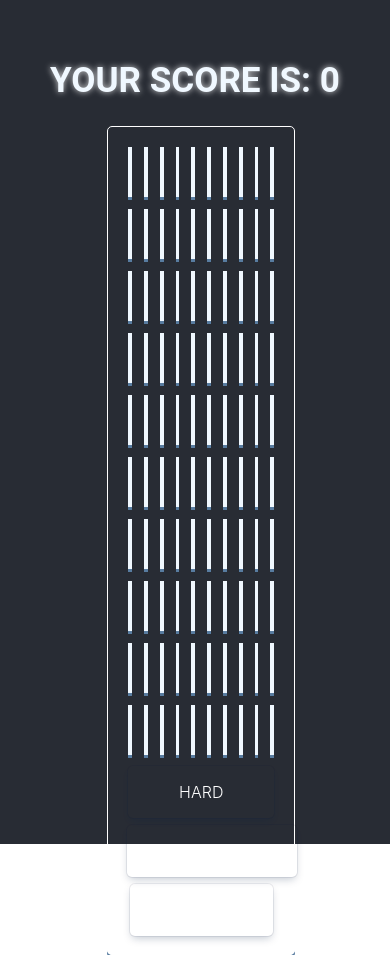
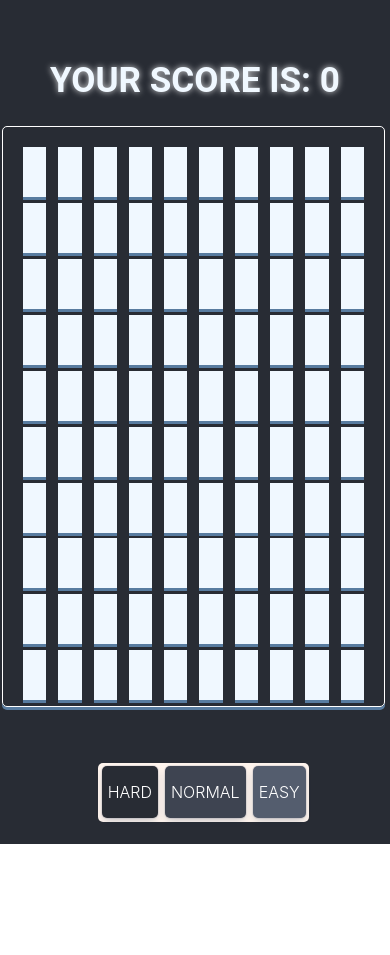
Before and after one commit to sagivmis/MineSweeper, a React (Create React App) app: page / in a window 390 px wide. After the commit the page ends 844 px from the top, so only its background shows below. Built offline with nearby package versions, Linux system fonts and the light colour scheme.

Commit message:
[Update] responsiveness of website

```diff
--- a/src/components/Board/Board.css
+++ b/src/components/Board/Board.css
@@ -11,3 +11,32 @@
     border-radius: 5px;
     box-shadow: 0px 3px 0px 0px #587ca0;
 }
+.control {
+    background-color: seashell;
+    position: absolute;
+    bottom: -20%;
+    left: 37.5%;
+    border-radius: 5px;
+}
+@media only screen and (max-width: 1300px) {
+    .board {
+        left: 18.5%;
+        width: 60%;
+    }
+}
+
+@media only screen and (max-width: 900px) {
+    .board {
+        left: 0.5%;
+        width: 90%;
+        height: 65vh;
+        grid-gap: 10px;
+    }
+    .control {
+        background-color: seashell;
+        position: absolute;
+        bottom: -20%;
+        left: 25%;
+        border-radius: 5px;
+    }
+}
--- a/src/components/Board/Board.js
+++ b/src/components/Board/Board.js
@@ -71,6 +71,7 @@ const Board = ({ setNumCellsClicked, setWin, setShowRes }) => {
                     onClick={() => {
                         setBombCount(25);
                     }}
+                    color='#282c34'
                 />
                 <Button
                     content={"NORMAL"}
@@ -78,6 +79,7 @@ const Board = ({ setNumCellsClicked, setWin, setShowRes }) => {
                     onClick={() => {
                         setBombCount(10);
                     }}
+                    color='#3e4451'
                 />
                 <Button
                     content={"EASY"}
@@ -85,6 +87,7 @@ const Board = ({ setNumCellsClicked, setWin, setShowRes }) => {
                     onClick={() => {
                         setBombCount(5);
                     }}
+                    color='#545d6e'
                 />
             </div>
         </div>
--- a/src/components/Button/Button.css
+++ b/src/components/Button/Button.css
@@ -33,8 +33,8 @@
         color: #fff;
         border: none;
 
-        padding: 17.7px calc(12% + 2rem);
-        margin: 3.5px;
+        /* padding: 17.7px calc(12% + 2rem);
+        margin: 3.5px; */
         border-radius: 5px;
         cursor: pointer;
 
--- a/src/components/Button/Button.js
+++ b/src/components/Button/Button.js
@@ -51,6 +51,7 @@ const Button = ({
     if (size)
         style = {
             color: fontColor,
+            backgroundColor: color,
             padding: padding ? padding : "",
             paddingRight: paddingSide ? paddingSide : "",
             paddingLeft: paddingSide ? paddingSide : "",
--- a/src/components/Result/Result.css
+++ b/src/components/Result/Result.css
@@ -20,3 +20,15 @@
 .lose {
     background-color: rgba(222, 1, 45, 0.5);
 }
+
+@media only screen and (max-width: 1300px) {
+    .result-text {
+        left: 23.5%;
+    }
+}
+
+@media only screen and (max-width: 900px) {
+    .result-text {
+        left: 0%;
+    }
+}
--- a/src/components/Score/Score.css
+++ b/src/components/Score/Score.css
@@ -1,5 +1,6 @@
 .score {
     position: relative;
+    right: 2%;
     color: aliceblue;
     font-size: 30px;
     font-family: "Roboto", sans-serif;
@@ -10,3 +11,8 @@
     display: inline;
     text-shadow: 0px 0px 6px rgba(255, 255, 255, 0.8);
 }
+@media only screen and (max-width: 1300px) {
+    .score {
+        right: 0;
+    }
+}
```
